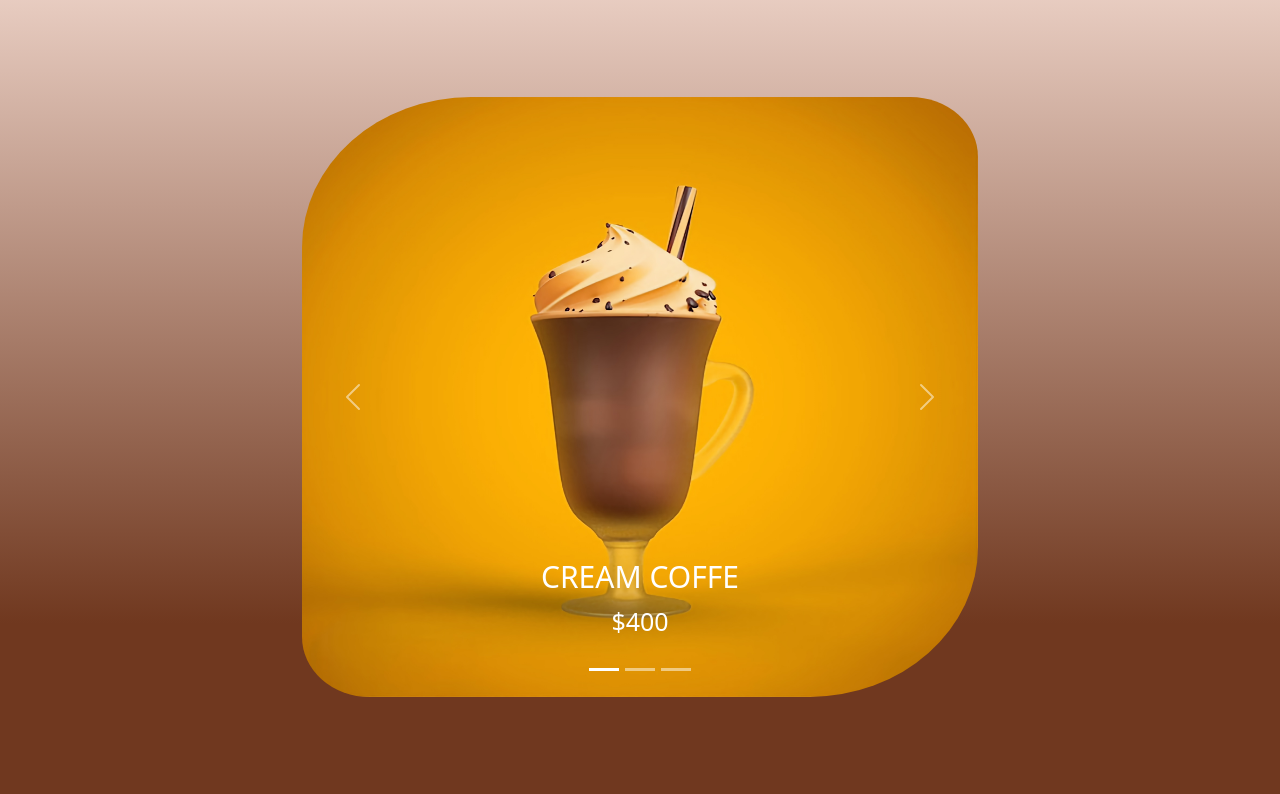
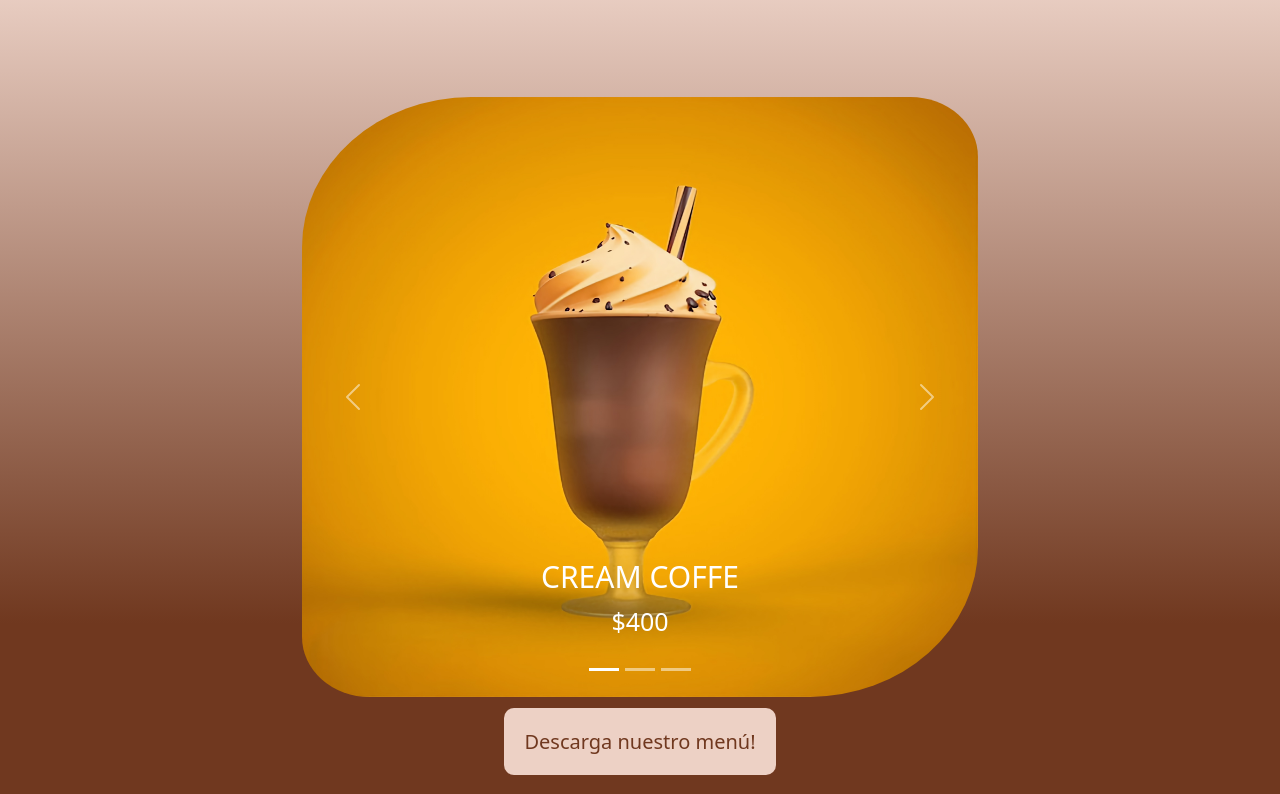
Before and after one commit to IanB007/TP-PAG-CAFE, a plain HTML site: page TP/FORMCONTACT/productosDestacados.html in a window 1280 px wide. Shown: the part 152-946 px from the top of the page. Drawn offline with nearby package versions, Linux system fonts and the light colour scheme; a web font is replaced by a local one.

Commit message:
descarga pdf

```diff
--- a/TP/FORMCONTACT/productosDestacados.html
+++ b/TP/FORMCONTACT/productosDestacados.html
@@ -174,6 +174,9 @@
           <span class="visually-hidden">Next</span>
         </button>
       </div>
+      <div class="contenedorPdf">
+        <a class="pdf" href="Nuestro Menú.pdf" download>Descarga nuestro menú!</a>
+      </div>
     </div>
     <footer>
       <!--CONTACTAR-->
--- a/TP/FORMCONTACT/style4.css
+++ b/TP/FORMCONTACT/style4.css
@@ -189,6 +189,21 @@ h3 {
 .btn:hover {
   background: #a87f41;
 }
+
+.contenedorPdf{
+  padding-top: 30px;
+  text-align: center;
+}
+
+.pdf{
+  font-size: 20px;
+  padding: 20px;
+  color: #70381f;
+  border-radius: 10px;
+  background-color: #edd1c5;
+  text-decoration: none;
+}
+
 .col3 {
   width: 400px;
   margin-top: 30px;
```
